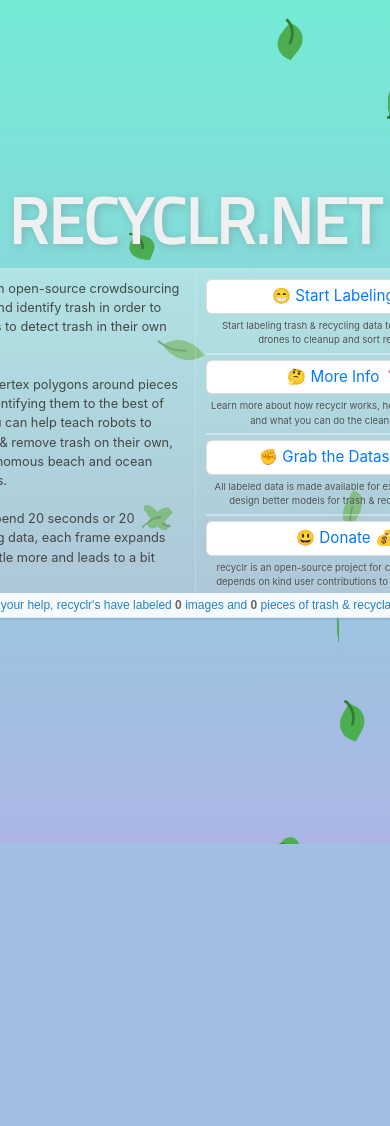
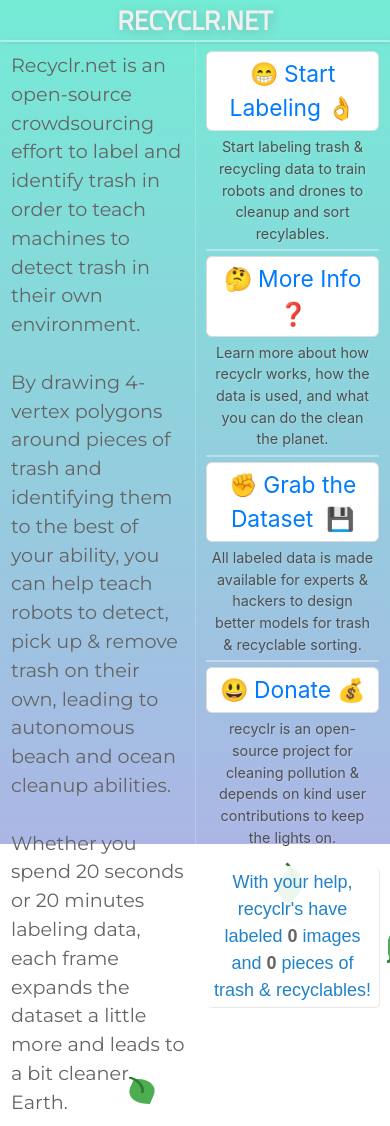
Before and after one commit to patrickec246/recyclo-lablr, a Flask app: page / in a window 390 px wide. Before the commit the page ends 844 px from the top, so only its background shows below. Run offline with Flask 2, Linux system fonts and the light colour scheme; some libraries are stand-ins or nearby versions.

Commit message:
Mobile tweaks

```diff
--- a/server/static/css/style.css
+++ b/server/static/css/style.css
@@ -1,7 +1,10 @@
 :root {
-	--dockHeight : 4.5em;
+	--dockHeight : 8em;
 	--buttonRadius : 35px;
+	font-size:1.0em;
 }
+
+
 
 .gmnoprint a, .gmnoprint span, .gm-style-cc {
     display:none;
@@ -15,6 +18,8 @@
 	padding:0;
 	overflow-x:hidden;
 	font-family: 'Nunito', sans-serif;
+	width: 100%;
+	height: 100%;
 }
 
 html {
@@ -462,18 +467,36 @@
 }
 
 .total-doc {
-	width: 600px;
-	height: 500px;
-	position:absolute;
-	top: 50%;
-	left: 50%;
-	margin: -250px 0 0 -300px;
+	width: 100%;
+	height: 100%;
+	position:relative;
 	z-index:10;
 }
 
+@media only screen and (min-width: 1000px) {
+	.total-doc {
+		width: 600px;
+		height: 500px;
+		position: absolute;
+		top:50%;
+		left:50%;
+		margin: -250px 0 0 -300px;
+		font-size: .6em;
+	}
+	.spacing-doc {
+		width:600px;
+		height:350px;
+	}
+	:root {
+		--dockHeight : 4.5em;
+		font-size:1.0em;
+	}
+}
+
 .spacing-doc {
-	width:600px;
-	height:350px;
+	font-size:1.5em;
+	width: 100%;
+	height: auto;
 	background-color: rgba(240, 240, 240, .4);
 	box-shadow: 1px 1px 3px rgba(0, 0, 0, .1);
 	border-radius: .5em;
@@ -554,25 +577,33 @@
 	color: rgb(33, 130, 200);
 	font-size:.75em;
 	font-family: Arial, Geneva, Helvetica, sans-serif;
-	position:absolute;
-	bottom:0px;
-	left:0px;
+	margin-top:1em;
 	background-color:rgba(255, 255, 255, .9);
-	border-bottom-left-radius: 5px;
-	border-bottom-right-radius: 5px;
+	border-radius:5px;
+	box-shadow: 1px 1px 1px rgba(0, 0, 0, .1);
 	float:bottom;
 	padding:3px;
+
+}
+
+.modal-dialog {
+    border-radius: 100px;
+}
+
+.modal-header {
+	border-radius: 1ppx;
 }
 
 .info-dock {
+	font-family: 'Montserrat', sans-serif;
 	font-size:.8em;
-	color:rgb(70, 70, 70);
+	color:rgb(100, 100, 100);
 	padding:10px;
 }
 
 .info-dock-text {
 	color: rgb(240, 240, 240);
-	font-size:4em;
+	font-size:20pt;
 	font-family: 'Titillium Web', sans-serif;
 	font-weight:900;
 	width:100%;
--- a/server/static/js/canvas.js
+++ b/server/static/js/canvas.js
@@ -464,9 +464,10 @@
 	var visited_before = sessionStorage.getItem("hasVisited");
 
 	if (visited_before == 'false' || visited_before == false || visited_before == null) {
-		sessionStorage.setItem("hasVisited", true);
+		sessionStorage.setItem("hasVisited", false);
 		show_tutorial_modal();
 	}
+	show_tutorial_modal();
 });
 
 $(document).ready(function() {
--- a/server/templates/header.html
+++ b/server/templates/header.html
@@ -3,7 +3,7 @@
 	 <link rel="stylesheet" href="https://stackpath.bootstrapcdn.com/bootstrap/4.3.1/css/bootstrap.min.css" integrity="sha384-ggOyR0iXCbMQv3Xipma34MD+dH/1fQ784/j6cY/iJTQUOhcWr7x9JvoRxT2MZw1T" crossorigin="anonymous">
 	 <link rel="stylesheet" href="https://maxcdn.bootstrapcdn.com/font-awesome/4.4.0/css/font-awesome.min.css">
 	 <link rel="stylesheet" href="//code.jquery.com/ui/1.12.1/themes/base/jquery-ui.css">
-	 <link href="https://fonts.googleapis.com/css?family=Nunito&display=swap" rel="stylesheet">
+	 <link href="https://fonts.googleapis.com/css?family=Nunito|Montserrat&display=swap" rel="stylesheet">
 
 	 <link rel='icon' href='./static/favicon.ico' type='image/x-icon'/>
 
--- a/server/templates/label.html
+++ b/server/templates/label.html
@@ -1,7 +1,5 @@
 
 {% include "header.html" %}
-
-{% include "modal.html" %}
 
 <body>
 	<div class="mapDock" id="mapDock">
@@ -160,6 +158,8 @@
 	</div>
 </body>
 
+
+
 <script src="https://code.jquery.com/ui/1.12.1/jquery-ui.js"></script>
 <script src="./static/js/point_manager.js" type="text/javascript"></script>
 <script src="./static/js/canvas.js" type="text/javascript"></script>
```
